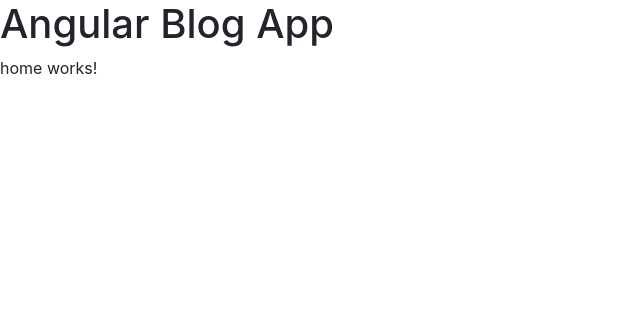
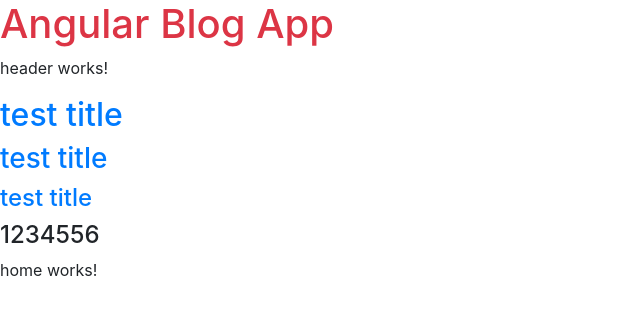
Before and after one commit to beattris/Ng_Blog, an Angular app: page / in a window 1280 px wide. Shown: the top 314 px of the page, without its empty margins (0-640 px from the left). Built offline with nearby package versions, Linux system fonts and the light colour scheme.

Commit message:
imported the Roboto font

```diff
--- a/src/app/app.component.html
+++ b/src/app/app.component.html
@@ -1,3 +1,10 @@
-<h1>Angular Blog App</h1>
+<h1 class="text-danger">Angular Blog App</h1>
+
+<app-header></app-header>
+
+<h2 class="text-primary">{{ title }}</h2>
+<h3 class="text-primary">{{ title }}</h3>
+<h4 class="text-primary">{{ title }}</h4>
+<h4>{{ body }}</h4>
 
 <router-outlet></router-outlet>
--- a/src/app/app.component.ts
+++ b/src/app/app.component.ts
@@ -6,5 +6,6 @@
   styleUrl: './app.component.css'
 })
 export class AppComponent {
-
+  title = 'test title';
+  body = 1234556;
 }
--- a/src/styles.css
+++ b/src/styles.css
@@ -1 +1,15 @@
 /* You can add global styles to this file, and also import other style files */
+@import url("https://fonts.googleapis.com/css2?family=Roboto:ital,wght@0,100;0,300;0,400;0,500;0,700;0,900;1,100;1,300;1,400;1,500;1,700;1,900&display=swap");
+
+:root {
+  --primary-color: #026467;
+  --secondary-color: #e5f5ea;
+  --body-text-color: #596392;
+  --navbar-footer-color: #f9f9f9;
+}
+
+body {
+  font-family: "Roboto", sans-serif;
+  font-size: 12px;
+  color: var(--body-text-color);
+}
```
